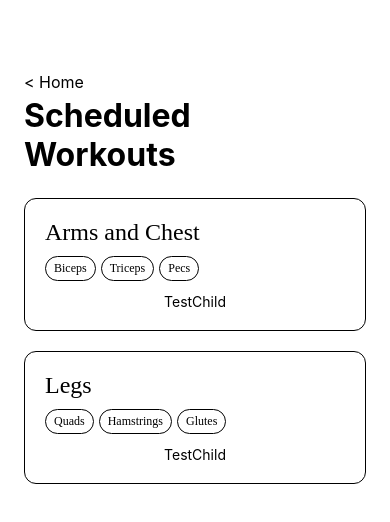
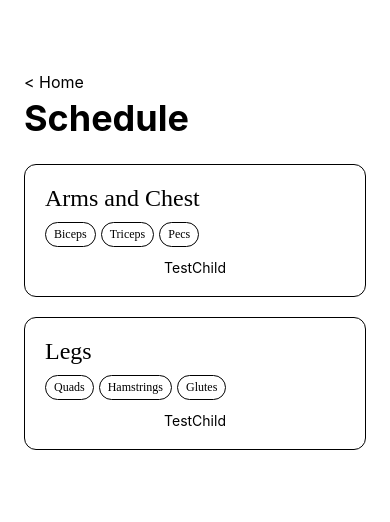
Before and after one commit to P4ck-a-Punch/component-gallery, a React Native app: screen / in a window 390 px wide. Shown: the top 522 px of the page. Built offline with nearby package versions, Linux system fonts and the light colour scheme.

Commit message:
add nitpicky whitespace changes

```diff
--- a/App.tsx
+++ b/App.tsx
@@ -6,7 +6,7 @@ import Page from './Components/Page'
 
 export default function App() {
 	return (
-		<Page title='Scheduled Workouts'>
+		<Page title='Schedule'>
 			<ScrollView contentContainerStyle={styles.scroll}>
 				<ExerciseCard
 					name='Arms and Chest'
--- a/Components/Page.tsx
+++ b/Components/Page.tsx
@@ -41,7 +41,7 @@ const styles = StyleSheet.create({
 		backgroundColor: 'white',
 	},
 	page_title: {
-		fontSize: 32,
+		fontSize: 36,
 		width: '85%',
 		fontWeight: 'bold',
 		marginBottom: 24,
```
